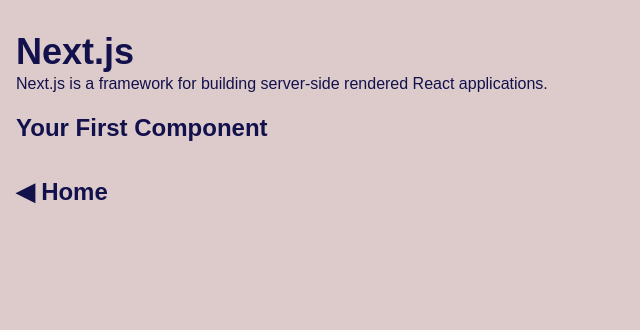
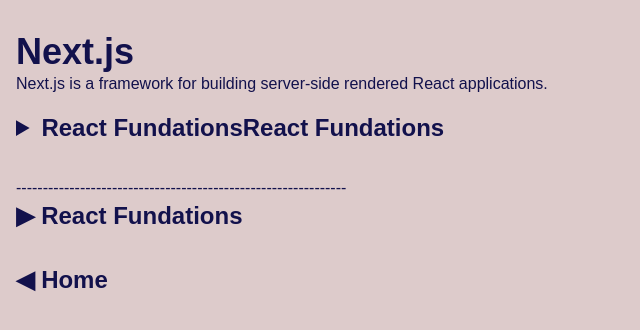
Before and after one commit to tokechan/Next.js-fundamental, a Next.js app: page /next-js-contents in a window 1280 px wide. Shown: the top 330 px of the page, without its empty margins (0-640 px from the left). Built offline with nearby package versions, Linux system fonts and the light colour scheme.

Commit message:
Refactor Next.js contents page to enhance navigation with collapsible sections and update links for React Fundations. Rename component for clarity and implement useState for dynamic content display.

```diff
--- a/app/next-js-contents/page.tsx
+++ b/app/next-js-contents/page.tsx
@@ -1,17 +1,62 @@
+"use client";
+
+import { useState } from "react";
 import Link from "next/link";
 import BackToHome from "../components/BackToHome";
 
-export default function Reacts() {
+
+
+export default function NextJSContents() {
+  const [isOpen, setIsOpen] =useState(false);
     return (
       <div className="container ">
         <h1 className="text-4xl font-bold mt-8">Next.js</h1>
         <p className="font-mono mb-4">Next.js is a framework for building server-side rendered React applications.</p>
-        <nav>
-            <ul className="text-2xl font-bold space-y-2">
+        {/* JS only */}
+        <details>
+            <summary className="text-2xl font-bold space-y-2">
+              React Fundations
+              <Link href="/next-js-contents/react-fundations" className="hover:underline">React Fundations</Link>
+            </summary>
+
+            <ul className="font-mono space-y-2">
                 <li>
-                    <Link href="/next-js-contents/your-first-component" className="hover:underline">Your First Component</Link>
+                    <Link href="/next-js-contents/react-fundations" className="hover:underline">React Fundations</Link>
+                </li>
+                <li>
+                    <Link href="/next-js-contents/updating-ui-with-javascript" className="hover:underline">Upating UI with JavaScript</Link>
                 </li>
             </ul>
+        </details>
+
+        <div className="mt-8">
+          --------------------------------------------------------------
+        </div>
+        {/* useState custom */}
+        <nav>
+          <div>
+            <button
+              onClick={() => setIsOpen(!isOpen)}
+              className="text-2xl font-bold space-y-2 hover:underline"
+              >
+                {isOpen ? "▼" : "▶"} React Fundations
+              </button>
+
+              {isOpen && (
+                <ul className="ml-6 mt-2 space-y-2">
+                  <li>
+                    <Link href="/next-js-contents/react-fundatins" className="hover:underline">
+                    Chapter 1
+                    </Link>
+                  </li>
+                  <li>
+                    <Link href="/next-js-contents/react-fundatins" className="hover:underline">
+                    Chapter 2
+                    </Link>
+                  </li>
+                </ul>
+              )}
+          </div>
         </nav>
         <BackToHome />
     </div>
--- /dev/null
+++ b/app/next-js-contents/react-fundations/page.tsx
@@ -0,0 +1,19 @@
+import Link from "next/link";
+import BackToHome from "../../components/BackToHome";
+
+export default function Reacts() {
+    return (
+      <div className="container ">
+        <h1 className="text-4xl font-bold mt-8">Next.js</h1>
+        <p className="font-mono mb-4">Next.js is a framework for building server-side rendered React applications.</p>
+        <nav>
+            <ul className="text-2xl font-bold space-y-2">
+                <li>
+                    <Link href="/next-js-contents/your-first-component" className="hover:underline">Upadating UI with JavaScript</Link>
+                </li>
+            </ul>
+        </nav>
+        <BackToHome />
+    </div>
+  );
+}
```
